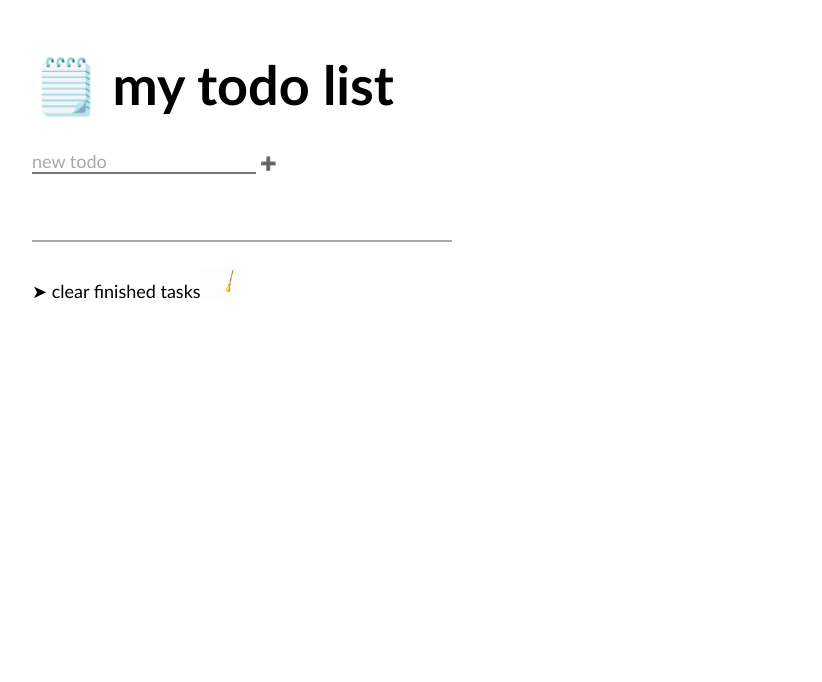
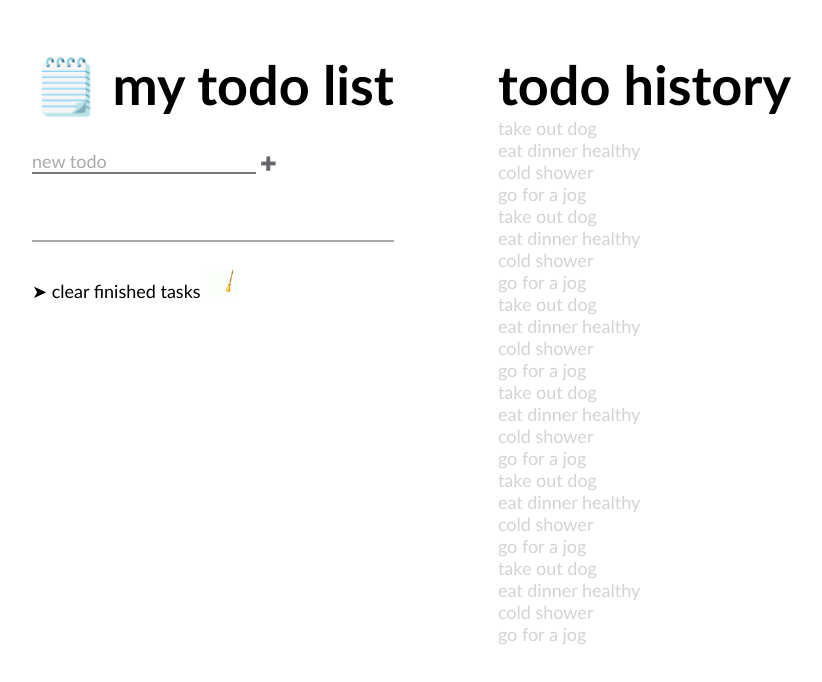
Before and after one commit to min0k/todo_app, a React (Create React App) app: page / in a window 1280 px wide. Shown: the top 682 px of the page, without its empty margins (20-842 px from the left). Built offline with nearby package versions, Linux system fonts and the light colour scheme.

Commit message:
remove delete functionality

```diff
--- a/src/App.js
+++ b/src/App.js
@@ -1,10 +1,12 @@
 import React from "react";
-import MainTodo from "./MainTodo";
+import MainTodoSection from "./MainTodoSection";
+import PastTodoSection from "./PastTodoSection";
 
 function App() {
   return (
     <div className="app">
-      <MainTodo />
+      <MainTodoSection />
+      <PastTodoSection />
     </div>
   );
 }
--- a/src/MainTodo.js
+++ /dev/null
@@ -1,37 +0,0 @@
-import React from "react";
-import Header from "./ui_components/Header";
-import Todo from "./ui_components/Todos";
-import useTodoList from "./domain_components/useAnimatedGif";
-import useTodoLogic from "./domain_components/useTodoLogic";
-import ClearTasks from "./ui_components/ClearTasks";
-
-function MainTodo() {
-  const { broom, triggerGif } = useTodoList();
-  const {
-    handleSubmit,
-    handleInput,
-    userInputNewTodo,
-    todos,
-    deleteTask,
-    completeTask,
-    handleClearFinishedTasks,
-  } = useTodoLogic();
-
-  return (
-    <div className="main-todo">
-      <Header
-        handleSubmit={handleSubmit}
-        handleInput={handleInput}
-        UserInputNewTodo={userInputNewTodo}
-      />
-      <Todo todos={todos} deleteTask={deleteTask} completeTask={completeTask} />
-      <ClearTasks
-        triggerGif={triggerGif}
-        handleClearFinishedTasks={handleClearFinishedTasks}
-        broom={broom}
-      />
-    </div>
-  );
-}
-
-export default MainTodo;
--- /dev/null
+++ b/src/MainTodoSection.js
@@ -0,0 +1,37 @@
+import React from "react";
+import Header from "./ui_components/Header";
+import Todo from "./ui_components/Todos";
+import useTodoList from "./domain_components/useAnimatedGif";
+import useTodoLogic from "./domain_components/useTodoLogic";
+import ClearTasks from "./ui_components/ClearTasks";
+
+function MainTodoSection() {
+  const { broom, triggerGif } = useTodoList();
+  const {
+    handleSubmit,
+    handleInput,
+    userInputNewTodo,
+    todos,
+    deleteTask,
+    completeTask,
+    handleClearFinishedTasks,
+  } = useTodoLogic();
+
+  return (
+    <div className="main-todo">
+      <Header
+        handleSubmit={handleSubmit}
+        handleInput={handleInput}
+        UserInputNewTodo={userInputNewTodo}
+      />
+      <Todo todos={todos} deleteTask={deleteTask} completeTask={completeTask} />
+      <ClearTasks
+        triggerGif={triggerGif}
+        handleClearFinishedTasks={handleClearFinishedTasks}
+        broom={broom}
+      />
+    </div>
+  );
+}
+
+export default MainTodoSection;
--- /dev/null
+++ b/src/PastTodoSection.js
@@ -0,0 +1,33 @@
+import React from "react";
+
+export default function PastTodoSection() {
+    return (
+        <div className="past-todos">
+            <h1>todo history</h1>
+            <p className="past-todos--text">take out dog</p>
+            <p className="past-todos--text">eat dinner healthy</p>
+            <p className="past-todos--text">cold shower</p>
+            <p className="past-todos--text">go for a jog</p>
+            <p className="past-todos--text">take out dog</p>
+            <p className="past-todos--text">eat dinner healthy</p>
+            <p className="past-todos--text">cold shower</p>
+            <p className="past-todos--text">go for a jog</p>
+            <p className="past-todos--text">take out dog</p>
+            <p className="past-todos--text">eat dinner healthy</p>
+            <p className="past-todos--text">cold shower</p>
+            <p className="past-todos--text">go for a jog</p>
+            <p className="past-todos--text">take out dog</p>
+            <p className="past-todos--text">eat dinner healthy</p>
+            <p className="past-todos--text">cold shower</p>
+            <p className="past-todos--text">go for a jog</p>
+            <p className="past-todos--text">take out dog</p>
+            <p className="past-todos--text">eat dinner healthy</p>
+            <p className="past-todos--text">cold shower</p>
+            <p className="past-todos--text">go for a jog</p>
+            <p className="past-todos--text">take out dog</p>
+            <p className="past-todos--text">eat dinner healthy</p>
+            <p className="past-todos--text">cold shower</p>
+            <p className="past-todos--text">go for a jog</p>
+        </div>
+    )
+}
--- a/src/styles.css
+++ b/src/styles.css
@@ -8,11 +8,34 @@
     "Lucida Sans", Arial, sans-serif;
 }
 
-/* App styles */
+
+
+/* App Styles */
+
 .app {
+  display: flex;
+}
+
+
+/*  Main Todo Section */
+.main-todo {
   margin: 52px;
   max-width: 420px;
   min-width: 300px;
+}
+
+/* Past Todo Section */
+
+.past-todos {
+  margin: 52px;
+  max-width: 420px;
+  min-width: 300px;
+}
+
+.past-todos--text {
+  color: lightgray;
+  font-size: 18px;
+
 }
 
 /* Header styles */
@@ -75,24 +98,14 @@ h1 {
   flex: none;
 }
 
-.delete {
-  color: #dc143c;
+.done {
   margin-left: auto;
-
-}
-
-.done {
   color: darkgreen;
 }
 
 .todocard--text {
   font-size: 18px;
 }
-
-
-
-
-
 
 .cleartasks--button {
   font-size: 18px;
--- a/src/ui_components/TodoCard.js
+++ b/src/ui_components/TodoCard.js
@@ -6,10 +6,6 @@ export default function TodoCard(props) {
     color: "#C8C8C8",
     textDecorationLine: "line-through",
   };
-
-  function deleteHandle() {
-    props.deleteTask(props.id)
-  }
 
   function completeHandle() {
     props.completeTask(props.id)
@@ -22,12 +18,6 @@ export default function TodoCard(props) {
         {props.task}
       </p>
       <button
-        onClick={deleteHandle}
-        className="todocard--button delete"
-      >
-        ✘
-      </button>
-      <button
         onClick={completeHandle}
         className="todocard--button done"
       >
--- a/src/ui_components/Todos.js
+++ b/src/ui_components/Todos.js
@@ -10,7 +10,6 @@ export default function Todo(props) {
         task={e.task}
         key={nanoid()}
         id={e.id}
-        deleteTask={props.deleteTask}
         completeTask={props.completeTask}
       />
     );
```
